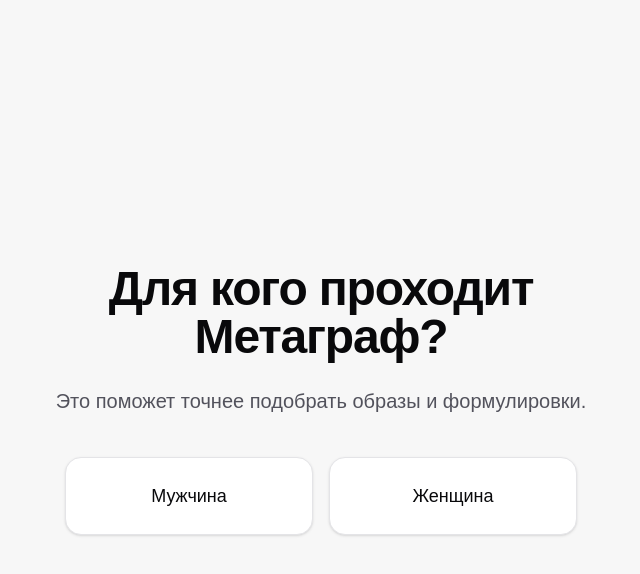
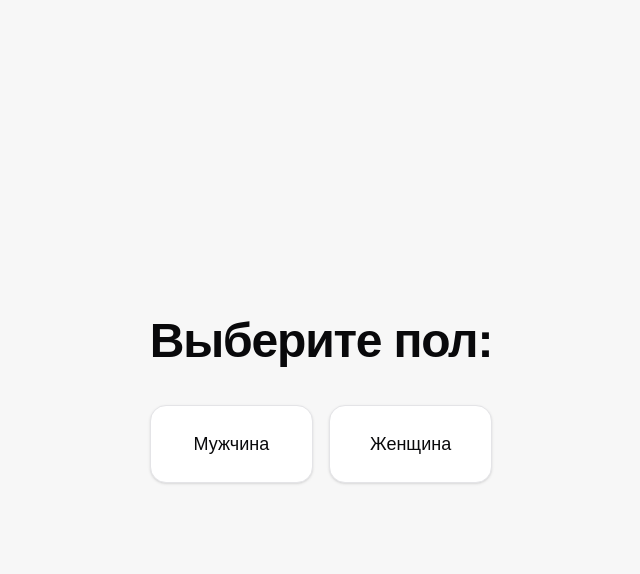
Before and after one commit to paveshl108/DarAvatara, a Next.js app: page / in a window 1280 px wide. Both pictures are taken after a click on the button "Начать". Shown: the top 574 px of the page, without its empty margins (319-959 px from the left). Built offline with nearby package versions, Linux system fonts and the light colour scheme.

Commit message:
Simplify gender selection screen

```diff
--- a/src/app/page.tsx
+++ b/src/app/page.tsx
@@ -84,11 +84,8 @@ export default function Home() {
       <main className="flex min-h-screen flex-1 items-center justify-center bg-[#F7F7F7] px-6 text-zinc-950">
         <section className="mx-auto flex max-w-2xl flex-col items-center text-center">
           <h1 className="text-3xl font-semibold tracking-tight sm:text-5xl">
-            Для кого проходит Метаграф?
+            Выберите пол:
           </h1>
-          <p className="mt-6 max-w-xl text-lg leading-8 text-zinc-600 sm:text-xl">
-            Это поможет точнее подобрать образы и формулировки.
-          </p>
           <div className="mt-10 grid w-full max-w-lg gap-4 sm:grid-cols-2">
             <button
               type="button"
@@ -119,7 +116,7 @@ export default function Home() {
               onClick={() => setStep("images")}
               className="mt-10 rounded-full bg-zinc-950 px-8 py-3 text-base font-medium text-white shadow-sm transition-colors hover:bg-zinc-800 focus:outline-none focus:ring-2 focus:ring-zinc-950 focus:ring-offset-2 focus:ring-offset-[#F7F7F7]"
             >
-              Дальше
+              Далее
             </button>
           ) : null}
         </section>
```
